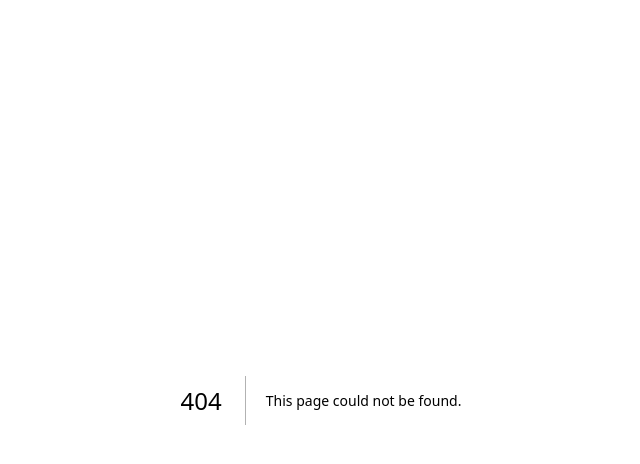
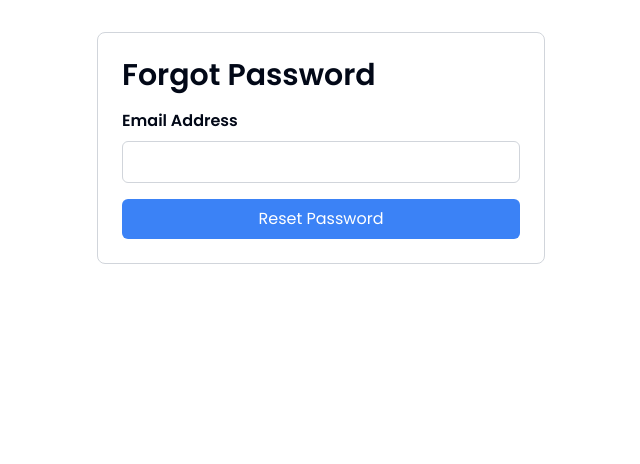
Before and after one commit to Jeikustus/Immer-Sync, a Next.js app: page /forgot-password in a window 1280 px wide. Before the commit this address had no page. Shown: the top 464 px of the page, without its empty margins (319-959 px from the left). Built offline with nearby package versions, Linux system fonts and the light colour scheme; no server answers.

Commit message:
update auth

```diff
--- /dev/null
+++ b/src/app/(authentication)/forgot-password/page.tsx
@@ -0,0 +1,60 @@
+"use client";
+
+import { useState, FormEvent } from "react";
+import { resetPassword } from "@/config"; // Import the resetPassword function
+
+const ForgotPasswordPage: React.FC = () => {
+  const [email, setEmail] = useState<string>("");
+  const [message, setMessage] = useState<string>("");
+  const [error, setError] = useState<string>("");
+
+  const handleChange = (e: React.ChangeEvent<HTMLInputElement>) => {
+    setEmail(e.target.value);
+  };
+
+  const handleSubmit = async (e: FormEvent) => {
+    e.preventDefault();
+    setError("");
+    setMessage("");
+
+    try {
+      await resetPassword(email); // Call the resetPassword function with the entered email
+      setMessage(
+        "Password reset email sent successfully. Please check your inbox."
+      );
+    } catch (error) {
+      setError("Failed to send password reset email. Please try again.");
+    }
+  };
+
+  return (
+    <div className="max-w-md mx-auto mt-8 p-6 border border-gray-300 rounded-lg">
+      <h1 className="text-3xl font-semibold mb-4">Forgot Password</h1>
+      {message && <p className="text-green-600 mb-4">{message}</p>}
+      {error && <p className="text-red-600 mb-4">{error}</p>}
+      <form onSubmit={handleSubmit}>
+        <div className="mb-4">
+          <label htmlFor="email" className="block mb-2 font-semibold">
+            Email Address
+          </label>
+          <input
+            type="email"
+            id="email"
+            className="w-full p-2 border border-gray-300 rounded-md focus:outline-none focus:ring focus:ring-blue-200"
+            value={email}
+            onChange={handleChange}
+            required
+          />
+        </div>
+        <button
+          type="submit"
+          className="w-full py-2 bg-blue-500 text-white rounded-md hover:bg-blue-600 focus:outline-none focus:ring focus:ring-blue-200"
+        >
+          Reset Password
+        </button>
+      </form>
+    </div>
+  );
+};
+
+export default ForgotPasswordPage;
--- a/src/app/(authentication)/login/page.tsx
+++ b/src/app/(authentication)/login/page.tsx
@@ -20,7 +20,7 @@ const LoginPage = () => {
         const accountType = await checkAccountType(currentUser.uid);
 
         switch (accountType) {
-          case "admin":
+          case "Admin":
             window.location.href = "/admin";
             break;
           case "pending":
@@ -72,8 +72,15 @@ const LoginPage = () => {
             >
               Login
             </Button>
-            <div className="text-sm">
-              <p>Forgot password? Click here!</p>
+            <div className="text-sm mt-2">
+              <p
+                className="text-blue-500 hover:underline cursor-pointer"
+                onClick={() => {
+                  window.location.href = "/forgot-password";
+                }}
+              >
+                Forgot password? Click here!
+              </p>
             </div>
           </div>
         </form>
--- a/src/app/(main)/navigation.tsx
+++ b/src/app/(main)/navigation.tsx
@@ -12,6 +12,7 @@ import {
   MessageSquareHeart,
   Search,
   Settings,
+  ShieldEllipsis,
   X,
 } from "lucide-react";
 import { useAuthState } from "react-firebase-hooks/auth";
@@ -97,6 +98,14 @@ export const NavigationBar = () => {
               "Loading..."
             ) : (
               <>
+                {userData?.accountType === "Admin" && (
+                  <>
+                    <ShieldEllipsis />
+                    <Link href={"/admin"}>
+                      <Button variant={"ghost"}>Admin</Button>
+                    </Link>
+                  </>
+                )}
                 {userData?.accountType === "Student" && (
                   <>
                     <MessageSquareHeart />
@@ -144,7 +153,7 @@ export const NavigationBar = () => {
                   </>
                 )}
                 {(!userData ||
-                  !["Student", "Teacher", "Organization"].includes(
+                  !["Student", "Teacher", "Organization", "Admin"].includes(
                     userData.accountType
                   )) && (
                   <>
```
